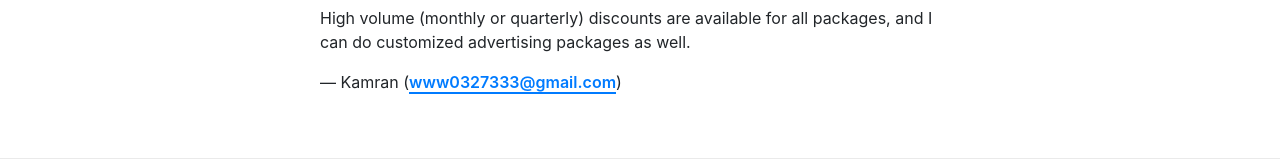
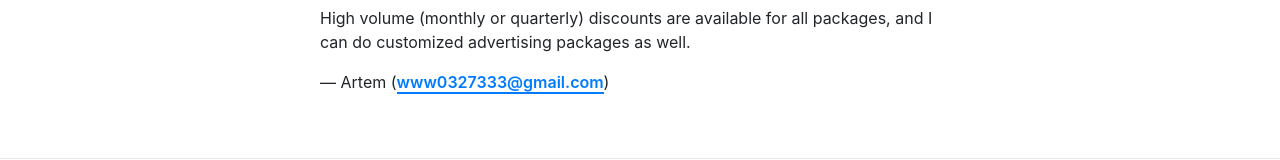
Before and after one commit to artyomDev/developer.guide, a Next.js app: page /sponsors in a window 1280 px wide. Shown: the part 1457-1617 px from the top of the page. Built offline with nearby package versions, Linux system fonts and the light colour scheme; no server answers; a small style sheet from the web is missing.

Commit message:
update page

```diff
--- a/pages/sponsors/index.js
+++ b/pages/sponsors/index.js
@@ -57,7 +57,7 @@ const Sponsors = () => (
             </ul>
 
             <p>High volume (monthly or quarterly) discounts are available for all packages, and I can do customized advertising packages as well.</p>
-            <p>— Kamran (<StrongLink href='mailto:www0327333@gmail.com?subject=Sponsoring developer.guide'>www0327333@gmail.com</StrongLink>)</p>
+            <p>— Artem (<StrongLink href='mailto:www0327333@gmail.com?subject=Sponsoring developer.guide'>www0327333@gmail.com</StrongLink>)</p>
           </div>
         </div>
       </div>
```
